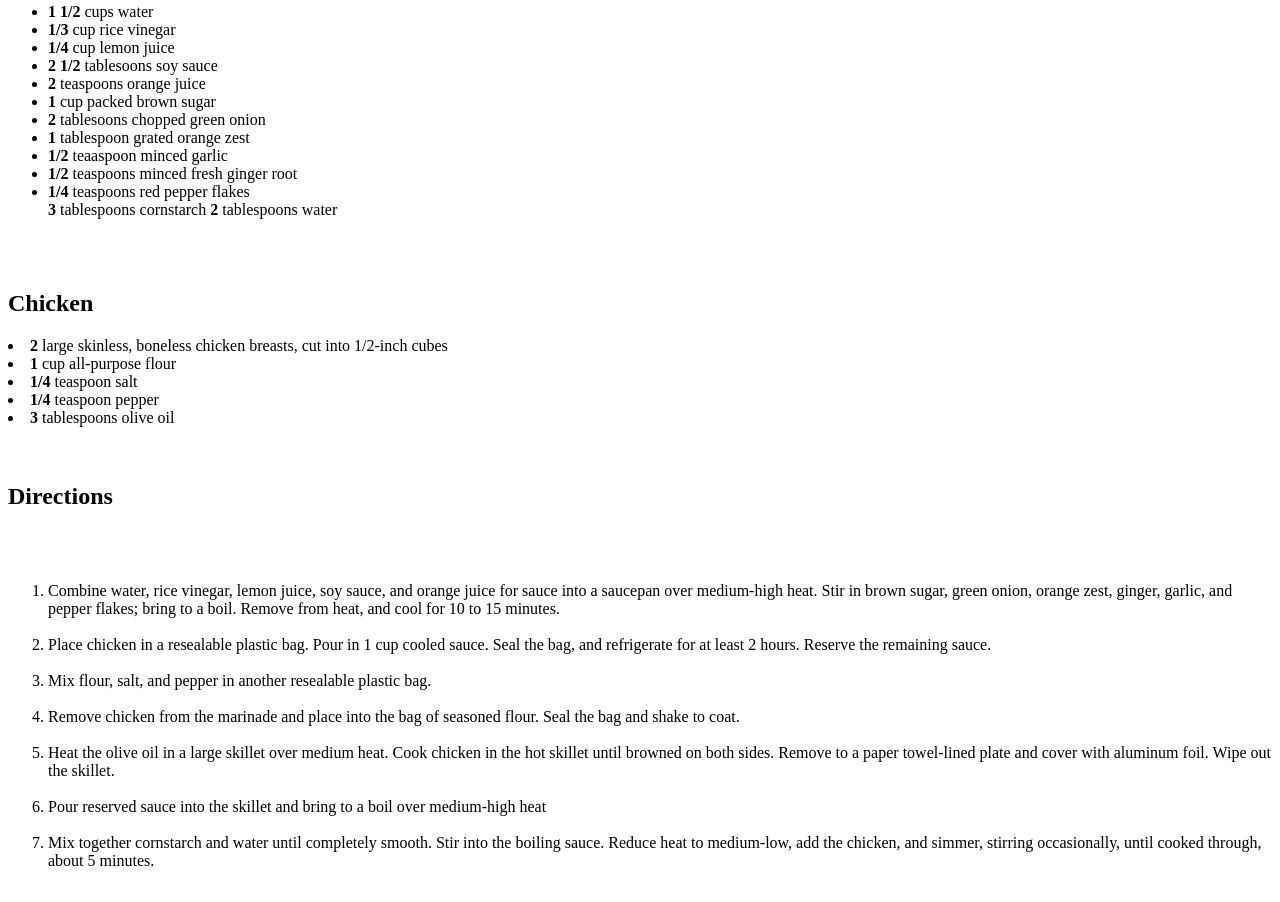
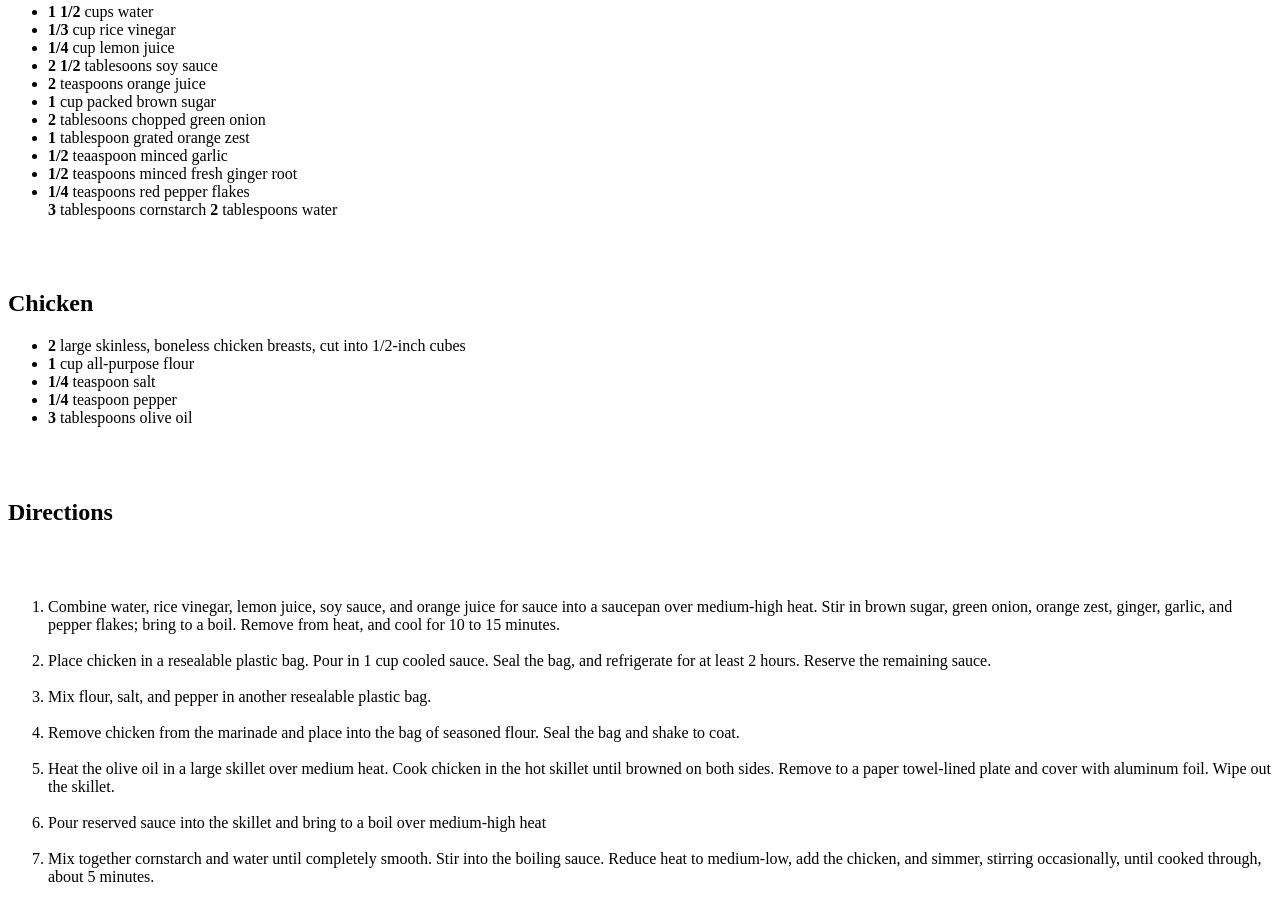
Before and after one commit to TheKise77/recipe_assignment, a plain HTML site: page recipes/orangechicken.html in a window 1280 px wide. Shown: the part 799-1701 px from the top of the page. Drawn offline with Linux system fonts and the light colour scheme.

Commit message:
Fixed the ingredient list for Chicken

```diff
--- a/recipes/orangechicken.html
+++ b/recipes/orangechicken.html
@@ -29,13 +29,13 @@
         </ul>
         <br><br>
         <h2>Chicken</h2>
-        <ui>
+        <ul>
             <li><b>2</b> large skinless, boneless chicken breasts, cut into 1/2-inch cubes</li>
             <li><b>1</b> cup all-purpose flour</li>
             <li><b>1/4</b> teaspoon salt</li>
             <li><b>1/4</b> teaspoon pepper</li>
             <li><b>3</b> tablespoons olive oil</li>
-        </ui>
+        </ul>
         <br><br>
         <h2>Directions</h2>
         <br><br>
```
